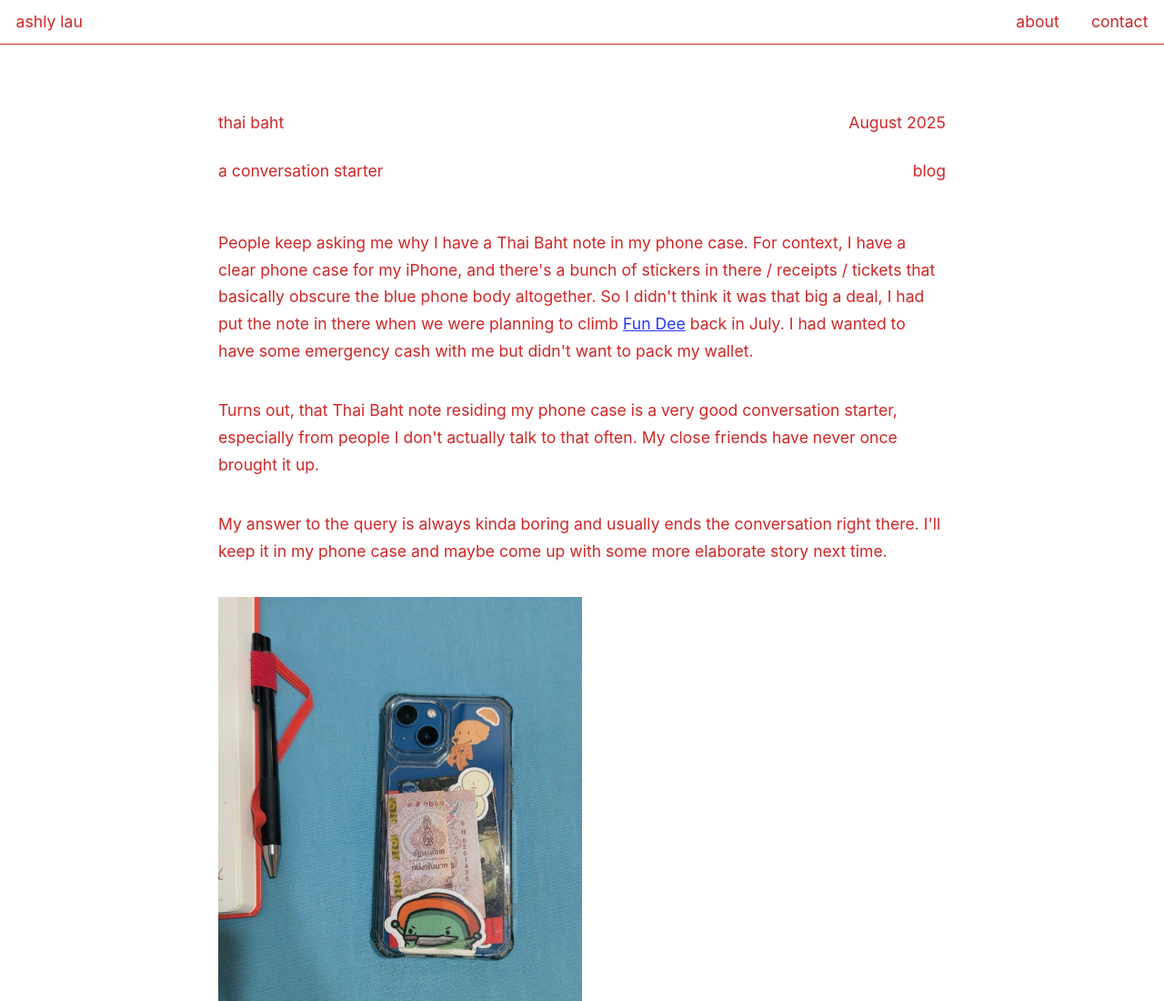
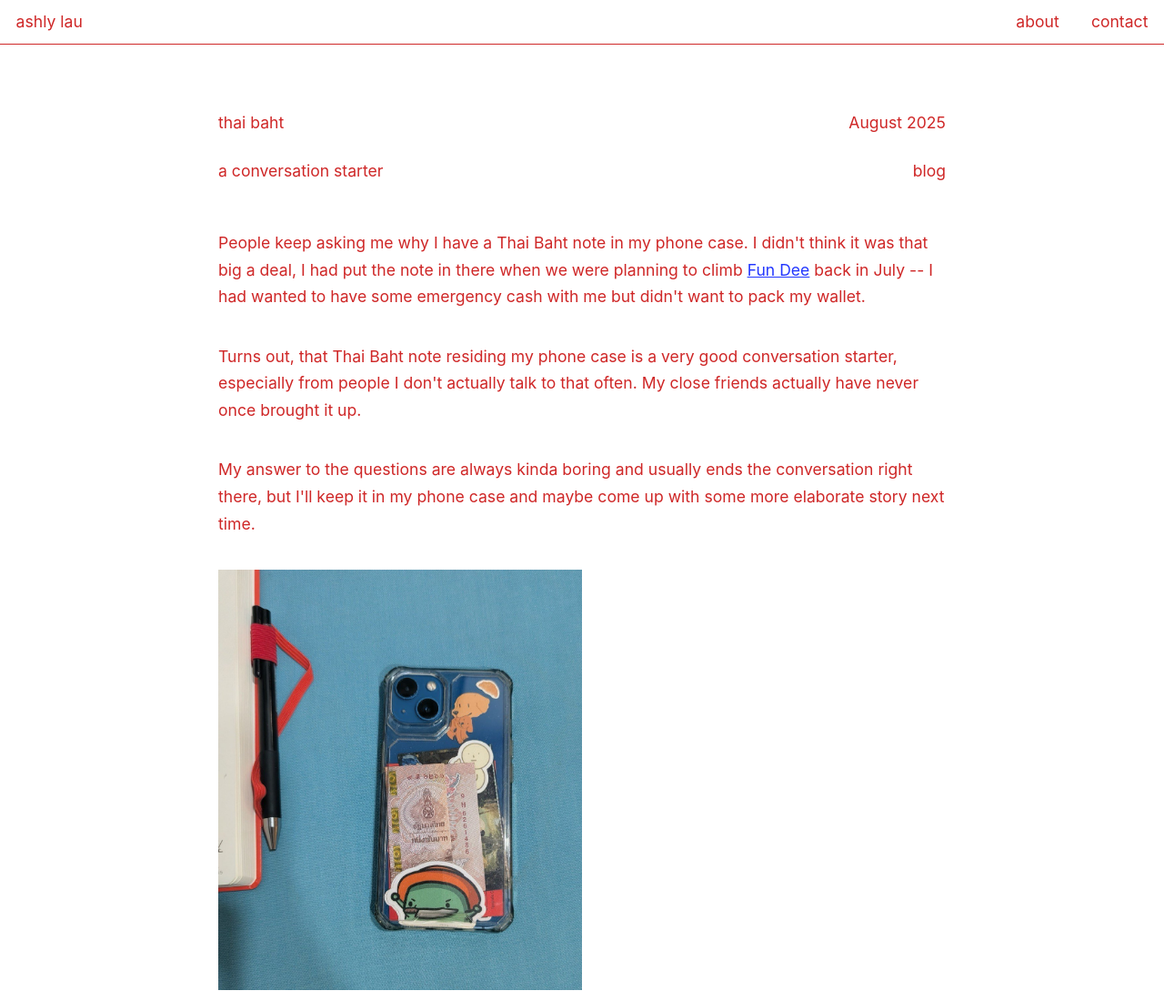
Before and after one commit to ashlylau/personal-website-3.0, an Astro site: page /blog/thai-baht in a window 1280 px wide. Shown: the top 1100 px of the page at 91% size. Built offline with nearby package versions, Linux system fonts and the light colour scheme; Astro itself is replaced by a stand-in of ours.

Commit message:
Minor wording edits

```diff
--- a/src/content/blog/thai-baht.mdx
+++ b/src/content/blog/thai-baht.mdx
@@ -8,10 +8,10 @@
 import { Image } from 'astro:assets';
 import baht from '../../assets/blog/thai-baht.jpg';
 
-People keep asking me why I have a Thai Baht note in my phone case. For context, I have a clear phone case for my iPhone, and there's a bunch of stickers in there / receipts / tickets that basically obscure the blue phone body altogether. So I didn't think it was that big a deal, I had put the note in there when we were planning to climb [Fun Dee](https://www.thecrag.com/en/climbing/thailand/krabi/route/9489822705) back in July. I had wanted to have some emergency cash with me but didn't want to pack my wallet.
+People keep asking me why I have a Thai Baht note in my phone case. I didn't think it was that big a deal, I had put the note in there when we were planning to climb [Fun Dee](https://www.thecrag.com/en/climbing/thailand/krabi/route/9489822705) back in July -- I had wanted to have some emergency cash with me but didn't want to pack my wallet.
 
-Turns out, that Thai Baht note residing my phone case is a very good conversation starter, especially from people I don't actually talk to that often. My close friends have never once brought it up.
+Turns out, that Thai Baht note residing my phone case is a very good conversation starter, especially from people I don't actually talk to that often. My close friends actually have never once brought it up.
 
-My answer to the query is always kinda boring and usually ends the conversation right there. I'll keep it in my phone case and maybe come up with some more elaborate story next time.
+My answer to the questions are always kinda boring and usually ends the conversation right there, but I'll keep it in my phone case and maybe come up with some more elaborate story next time.
 
 <Image src={baht} alt="thai baht" style="width: 100%; max-width: 400px; height: auto;"/>
--- a/src/pages/about.astro
+++ b/src/pages/about.astro
@@ -20,6 +20,7 @@
   <body>
     <Header />
     <main>
+	  <p style="text-decoration: underline;">This website</p>
 	  <p>This website is a work in progress, I'm still figuring out what I want to put on here. For now, it has a couple of my past projects, and some rambly thoughts.</p>
 	 <br>
 	  <p style="text-decoration: underline;">About me</p>
@@ -49,7 +50,7 @@
 	  <ul>
 		<li>See <a href="/?tag=projects">projects</a></li>
 	  </ul>
-	  <p>Extra-curriculars</p>
+	  <p>Awards</p>
 	  <ul>
 		<li><a href="/blog/korea-semis-24">Team 15th, 2024 CrossFit Semifinals Asia</a></li>
 		<li>Participated in 2015 Artistic Gymnastics World Championships</li>
```
